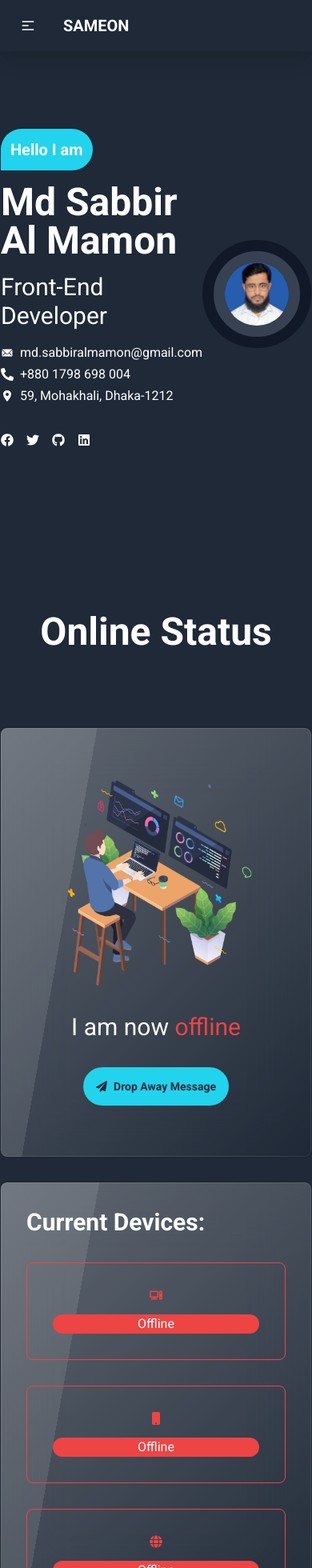
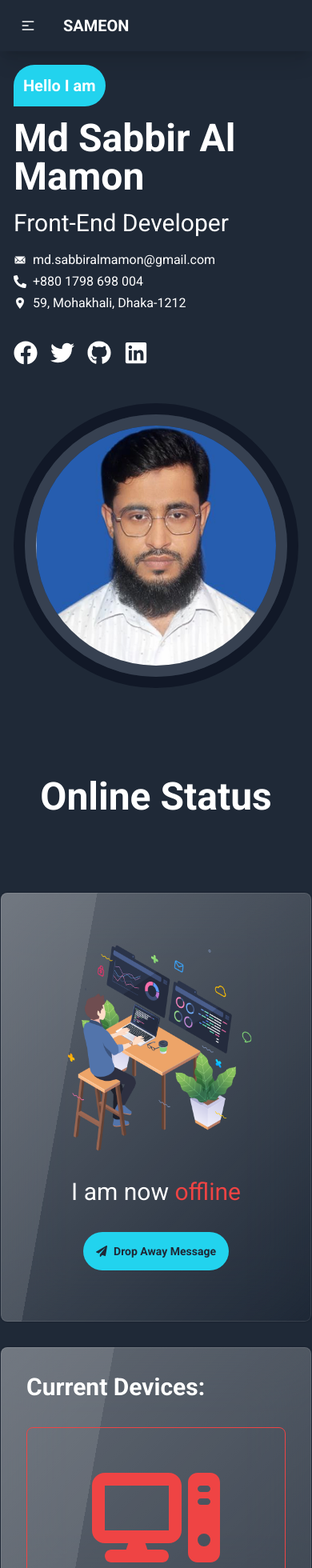
Before and after one commit to mdsabbiralmamon/sameon-rich-cv, a Next.js app: page / in a window 390 px wide. Shown: the top 1960 px of the page at 80% size. Built offline with nearby package versions, Linux system fonts and the light colour scheme; no server answers.

Commit message:
make responsive for smal devices

```diff
--- a/src/app/page.tsx
+++ b/src/app/page.tsx
@@ -7,7 +7,7 @@ export default function Home() {
       <div className="heroSection container mx-auto">
         <HeroSection />
       </div>
-      <div className="current container mx-auto my-24">
+      <div className="current container mx-auto">
         <CurrentActivities />
       </div>
     </>
--- a/src/components/HomePage/CurrentActivities/CurrentActivities.tsx
+++ b/src/components/HomePage/CurrentActivities/CurrentActivities.tsx
@@ -71,20 +71,20 @@ export default function CurrentActivities() {
                         <div>
                             <h2 className='text-3xl font-bold'>Current Devices:</h2>
                             <div className='flex flex-col lg:flex-row gap-8 my-8 '>
-                                <div className={`border w-full ${discordStatus?.active_on_discord_desktop ? 'border-green-500' : 'border-red-500'} rounded-lg p-8`}>
-                                    <FaComputer className={`sm:text-[7rem] mx-auto mb-4 ${discordStatus?.active_on_discord_desktop ? 'text-green-500' : 'text-red-500'}`} />
+                                <div className={`h-64 border w-full ${discordStatus?.active_on_discord_desktop ? 'border-green-500' : 'border-red-500'} rounded-lg p-8`}>
+                                    <FaComputer className={`text-[10rem] mx-auto mb-4 ${discordStatus?.active_on_discord_desktop ? 'text-green-500' : 'text-red-500'}`} />
                                     {
                                         discordStatus?.active_on_discord_desktop ? <p className='text-white bg-green-500 rounded-full text-center'>Online</p> : <p className='text-white bg-red-500 rounded-full text-center'>Offline</p>
                                     }
                                 </div>
                                 <div className={`border w-full ${discordStatus?.active_on_discord_mobile ? 'border-green-500' : 'border-red-500'} rounded-lg p-8`}>
-                                    <FaMobile className={`sm:text-[7rem] mx-auto mb-4 ${discordStatus?.active_on_discord_mobile ? 'text-green-500' : 'text-red-500'}`} />
+                                    <FaMobile className={`text-[10rem] mx-auto mb-4 ${discordStatus?.active_on_discord_mobile ? 'text-green-500' : 'text-red-500'}`} />
                                     {
                                         discordStatus?.active_on_discord_mobile ? <p className='text-white bg-green-500 rounded-full text-center'>Online</p> : <p className='text-white bg-red-500 rounded-full text-center'>Offline</p>
                                     }
                                 </div>
                                 <div className={`border w-full ${discordStatus?.active_on_discord_web ? 'border-green-500' : 'border-red-500'} rounded-lg p-8`}>
-                                    <FaGlobe className={`sm:text-[7rem] mx-auto mb-4 ${discordStatus?.active_on_discord_web ? 'text-green-500' : 'text-red-500'}`} />
+                                    <FaGlobe className={`text-[10rem] mx-auto mb-4 ${discordStatus?.active_on_discord_web ? 'text-green-500' : 'text-red-500'}`} />
                                     {
                                         discordStatus?.active_on_discord_web ? <p className='text-white bg-green-500 rounded-full text-center'>Online</p> : <p className='text-white bg-red-500 rounded-full text-center'>Offline</p>
                                     }
--- a/src/components/HomePage/HeroSection/HeroSection.tsx
+++ b/src/components/HomePage/HeroSection/HeroSection.tsx
@@ -16,8 +16,8 @@ export default function HeroSection() {
   console.log("data received", discordStatus);
 
   return (
-    <div className='flex justify-between items-center py-24'>
-      <div>
+    <div className='flex flex-col md:flex-row justify-between items-center'>
+      <div className='p-4'>
         <h3 className='bg-cyan-400 w-fit p-3 rounded-t-full text-xl font-bold rounded-r-full'>Hello I am</h3>
         <h2 className='text-5xl font-extrabold my-4'>Md Sabbir Al Mamon</h2>
         <h4 className='text-3xl front-bold'>Front-End Developer</h4>
@@ -32,7 +32,7 @@ export default function HeroSection() {
             <h4 className='inline-flex justify-center items-center gap-2'><IoLocationSharp /> 59, Mohakhali, Dhaka-1212</h4>
           </div>
         </div>
-        <div className='flex gap-4 py-4'>
+        <div className='flex gap-4 py-4 text-3xl'>
           <div>
             <FaFacebook />
           </div>
@@ -47,7 +47,7 @@ export default function HeroSection() {
           </div>
         </div>
       </div>
-      <div>
+      <div className='p-4 flex justify-center items-center'>
         <div className='profilePhoto rounded-full border-[14px] border-gray-900'>
           <div className='profilePhoto rounded-full border-[14px] border-gray-700 relative'>
             <Image src={profilePhoto} alt='profile photo of md sabbir al mamon' height={300} width={300} className='rounded-full' />
```
